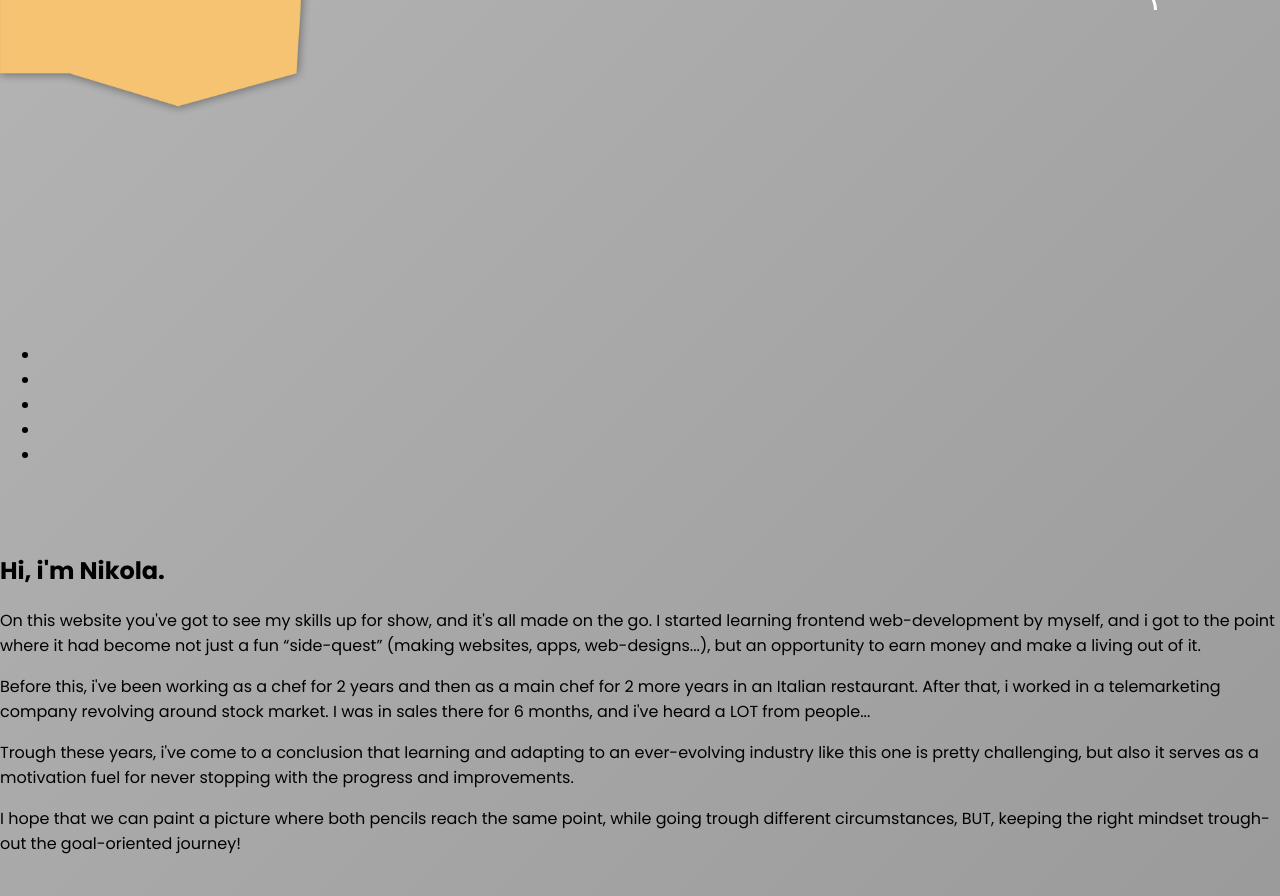
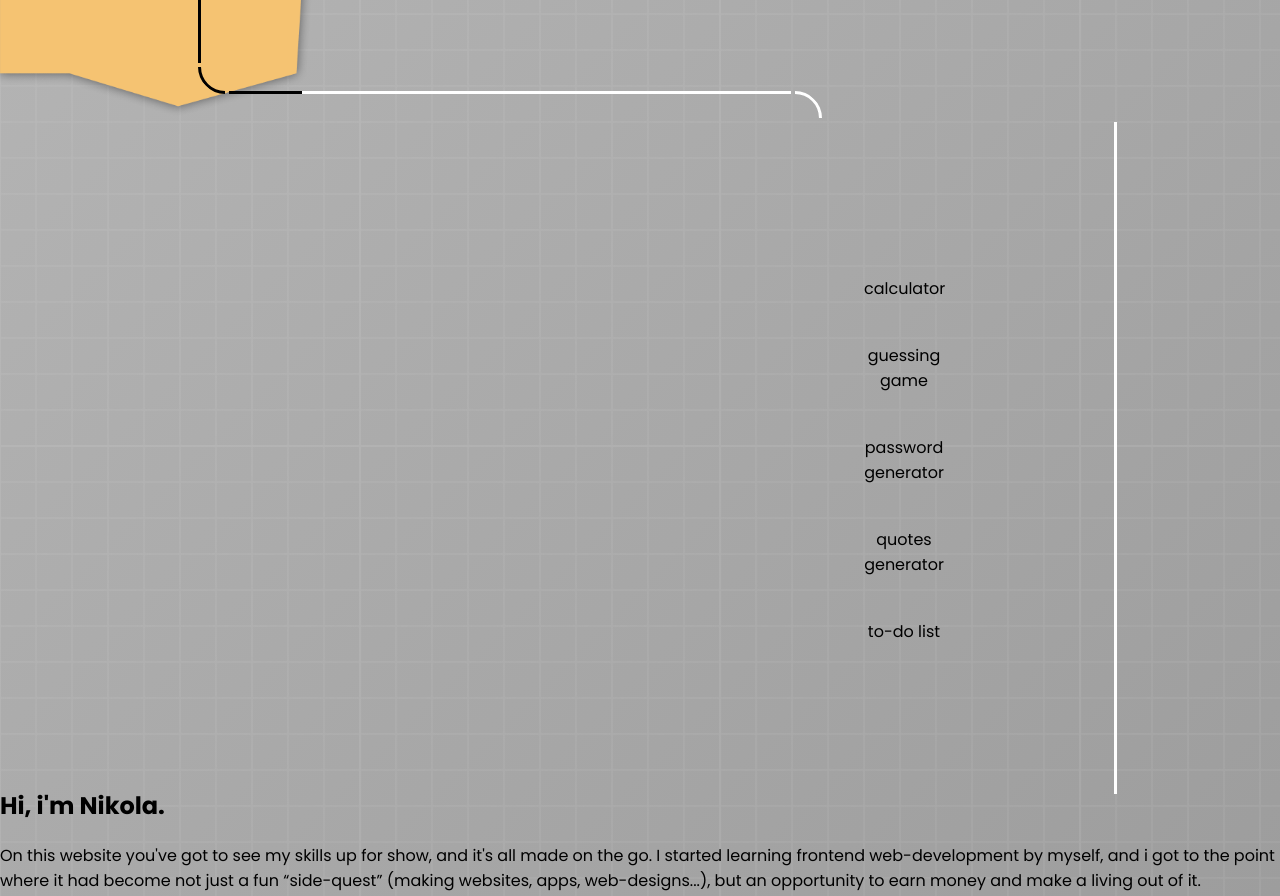
Before and after one commit to m-inic/frontend-exe, a plain HTML site: page cv-port/index.html in a window 1280 px wide. Shown: the part 706-1602 px from the top of the page. Drawn offline with Linux system fonts and the light colour scheme.

Commit message:
line 7 i ul i aside

```diff
--- a/cv-port/index.html
+++ b/cv-port/index.html
@@ -56,12 +56,14 @@
             <p>Always ready to <span>adapt</span></p>
             <img src="pics/under-fence.png" alt="">
         </div>
+        <div id="lines-1">
             <div id="line-1"></div>
             <div id="line-2"></div>
             <div id="line-3"></div>
             <div id="line-4"></div>
             <div id="line-5"></div>
             <div id="line-6"></div>
+        </div>
         <div id="poly-2-cont">
             <img src="pics/poly-2.png" alt="">
         </div>
@@ -85,21 +87,17 @@
             </div>
         </div>
         <div>
-            <div>
-                <img src="" alt="">
-            </div>
-            <div>
-                <img src="" alt="">
-            </div>
+            <div id="arrow-left"></div>
+            <div id="arrow-right"></div>
         </div>
         <div id="line-7"></div>
         <aside>
-            <ul>
-                <li></li>
-                <li></li>
-                <li></li>
-                <li></li>
-                <li></li>
+            <ul id="my-projects-list">
+                <li>calculator</li>
+                <li>guessing game</li>
+                <li>password generator</li>
+                <li>quotes generator</li>
+                <li>to-do list</li>
             </ul>
             <div>
                 <img src="" alt="">
--- a/cv-port/style.css
+++ b/cv-port/style.css
@@ -1,6 +1,6 @@
 body {
     overflow-x: hidden;
-    background: linear-gradient(135deg, #bbbbbb, #989898);
+    background: url(pics/grid-bg.png), linear-gradient(135deg, #bbbbbb, #989898);
     font-family: "Poppins", sans-serif;
     margin: 0;
     max-width: 1600px;
@@ -18,6 +18,15 @@ nav h2 {
     margin-left: 1rem;
     width: 8rem;
     line-height: 1.7rem;
+}
+
+#lines-1 {
+    width: 899px;
+    height: 908px;
+    position: relative;
+    left: -17.6rem;
+    top: -691px;
+    max-width: 900px;
 }
 
 #line-1 {
@@ -68,11 +77,11 @@ nav h2 {
 
 #line-4 {
     position: absolute;
-    width: 55px;
+    width: 73px;
     background: transparent;
     height: 3rem;
     bottom: 108px;
-    left: 25.15%;
+    left: 229px;
     border-bottom: 3px solid black;
     z-index: 1;
     border-top-color: transparent;
@@ -86,7 +95,7 @@ nav h2 {
     background: #ffffff00;
     height: 3px;
     bottom: 108px;
-    left: 30.8%;
+    left: 302px;
     border-bottom: 3px solid #ffffff;
     z-index: 1;
     border-top-color: transparent;
@@ -364,3 +373,45 @@ aside p {
 #poly-2-cont img {
     width: 24rem;
 }
+
+main {
+    position: relative;
+    height: 37rem;
+}
+
+#line-7 {
+    position: absolute;
+    width: 3px;
+    background: white;
+    height: 42rem;
+    top: -29px;
+    right: 163px;
+}
+
+#line-8 {}
+
+#line-9 {}
+
+#line-10 {}
+
+#line-11 {}
+
+main aside {
+    position: relative;
+    display: flex;
+    align-items: center;
+}
+
+#my-projects-list {
+    display: flex;
+    flex-direction: column;
+    justify-content: space-between;
+    height: 23rem;
+    width: 5rem;
+    text-align: center;
+    list-style: none;
+    padding: 0;
+    margin: 0;
+    position: relative;
+    left: 54rem;
+}
```
Also changed, not shown: cv-port/pics/grid-bg.png (added). Lines whose indentation alone changed are shown as unchanged.
